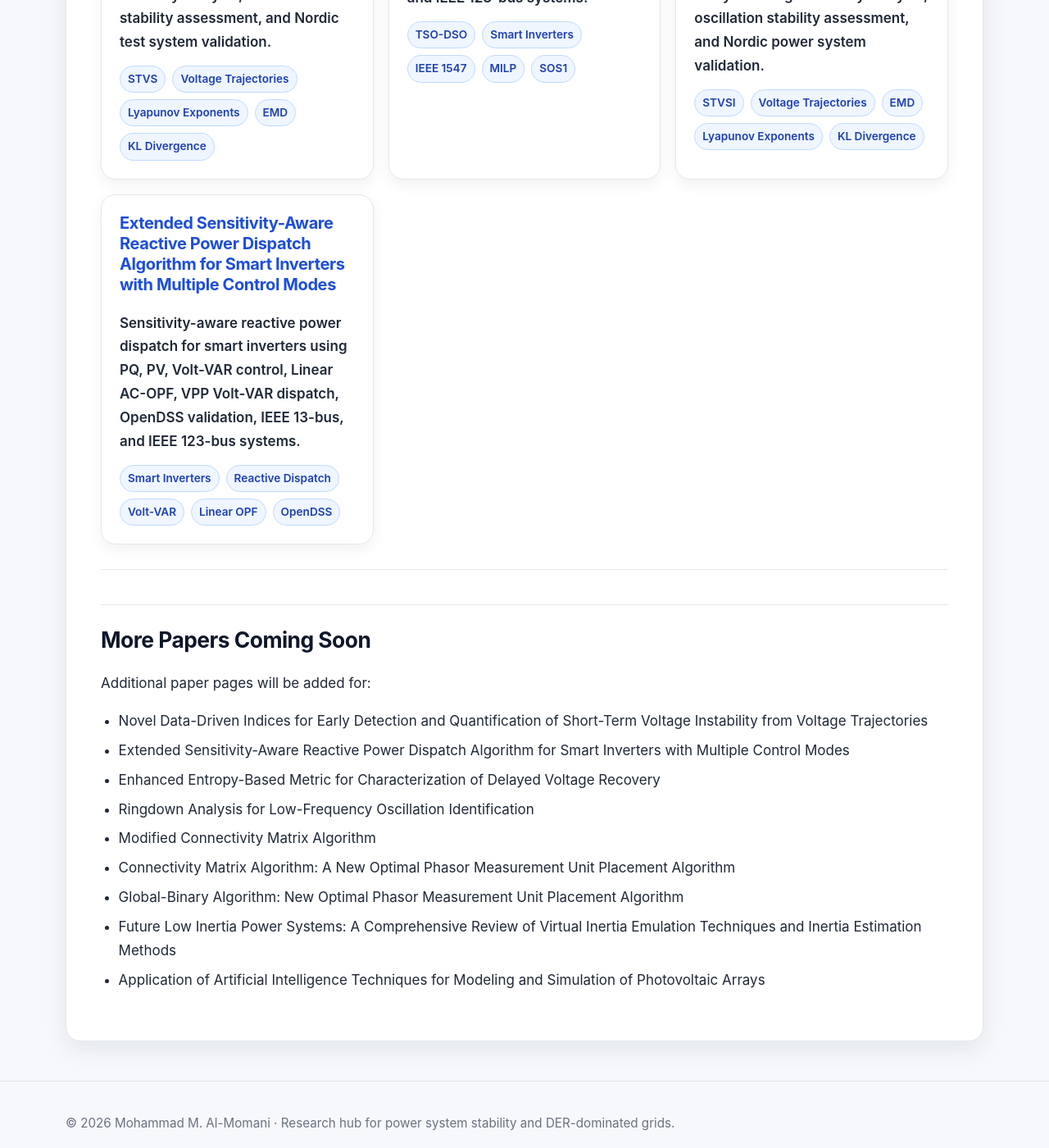
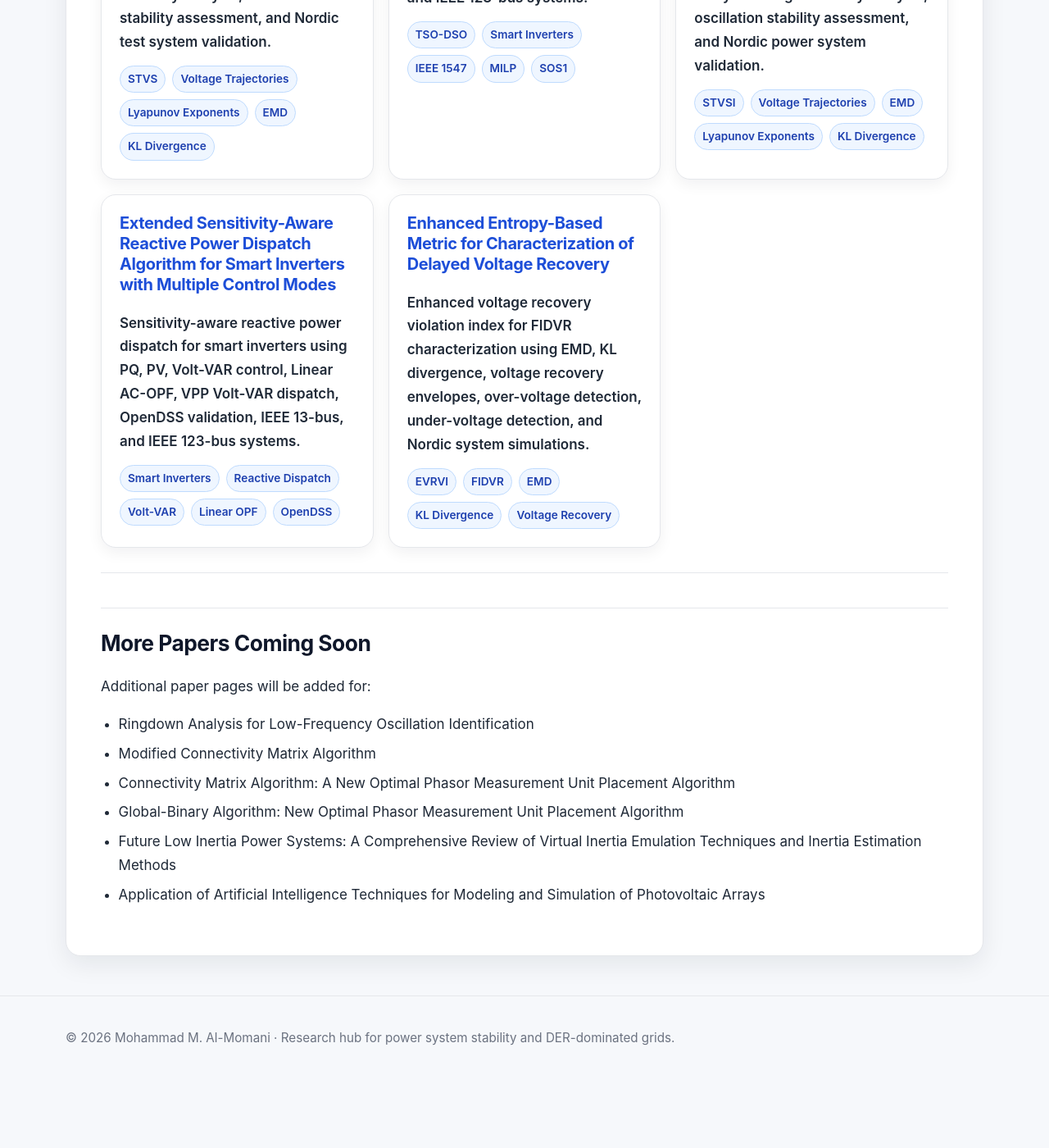
Before and after one commit to MohammadAlmomani/mohammadalmomani.github.io, a Jekyll site: the page built from papers/index.md, in a window 1280 px wide and 1400 px high, scrolled down 713 px. Shown: the whole window at 82% size. Built offline with Jekyll 4.4.1, drawn with Linux system fonts in a browser that asks for light colours; after the commit the page ends 2030 px from its top, so only the background shows below that.

Commit message:
Add new paper on enhanced entropy-based metric
Added a new paper on enhanced entropy-based metric for delayed voltage recovery and removed some placeholder text for upcoming papers.

```diff
--- a/papers/index.md
+++ b/papers/index.md
@@ -35,9 +35,6 @@ This page collects searchable summaries, abstracts, keywords, citation informati
 </div>
 </a>
 
-
-
-
 <a class="paper-card" href="./novel-data-driven-indices-stvsi/">
 <h3>Novel Data-Driven Indices for Early Detection and Quantification of Short-Term Voltage Instability from Voltage Trajectories</h3>
 <p>Data-driven short-term voltage stability indices using voltage trajectories, EMD, Lyapunov Exponents, KL divergence, delayed voltage recovery analysis, oscillation stability assessment, and Nordic power system validation.</p>
@@ -49,7 +46,6 @@ This page collects searchable summaries, abstracts, keywords, citation informati
 <span class="tag">KL Divergence</span>
 </div>
 </a>
-
 
 <a class="paper-card" href="./extended-sensitivity-aware-reactive-power-dispatch/">
 <h3>Extended Sensitivity-Aware Reactive Power Dispatch Algorithm for Smart Inverters with Multiple Control Modes</h3>
@@ -63,6 +59,18 @@ This page collects searchable summaries, abstracts, keywords, citation informati
 </div>
 </a>
 
+<a class="paper-card" href="./enhanced-entropy-based-metric-delayed-voltage-recovery/">
+<h3>Enhanced Entropy-Based Metric for Characterization of Delayed Voltage Recovery</h3>
+<p>Enhanced voltage recovery violation index for FIDVR characterization using EMD, KL divergence, voltage recovery envelopes, over-voltage detection, under-voltage detection, and Nordic system simulations.</p>
+<div class="tag-list">
+<span class="tag">EVRVI</span>
+<span class="tag">FIDVR</span>
+<span class="tag">EMD</span>
+<span class="tag">KL Divergence</span>
+<span class="tag">Voltage Recovery</span>
+</div>
+</a>
+
 </div>
 ---
 
@@ -70,9 +78,6 @@ This page collects searchable summaries, abstracts, keywords, citation informati
 
 Additional paper pages will be added for:
 
-- Novel Data-Driven Indices for Early Detection and Quantification of Short-Term Voltage Instability from Voltage Trajectories
-- Extended Sensitivity-Aware Reactive Power Dispatch Algorithm for Smart Inverters with Multiple Control Modes
-- Enhanced Entropy-Based Metric for Characterization of Delayed Voltage Recovery
 - Ringdown Analysis for Low-Frequency Oscillation Identification
 - Modified Connectivity Matrix Algorithm
 - Connectivity Matrix Algorithm: A New Optimal Phasor Measurement Unit Placement Algorithm
```
